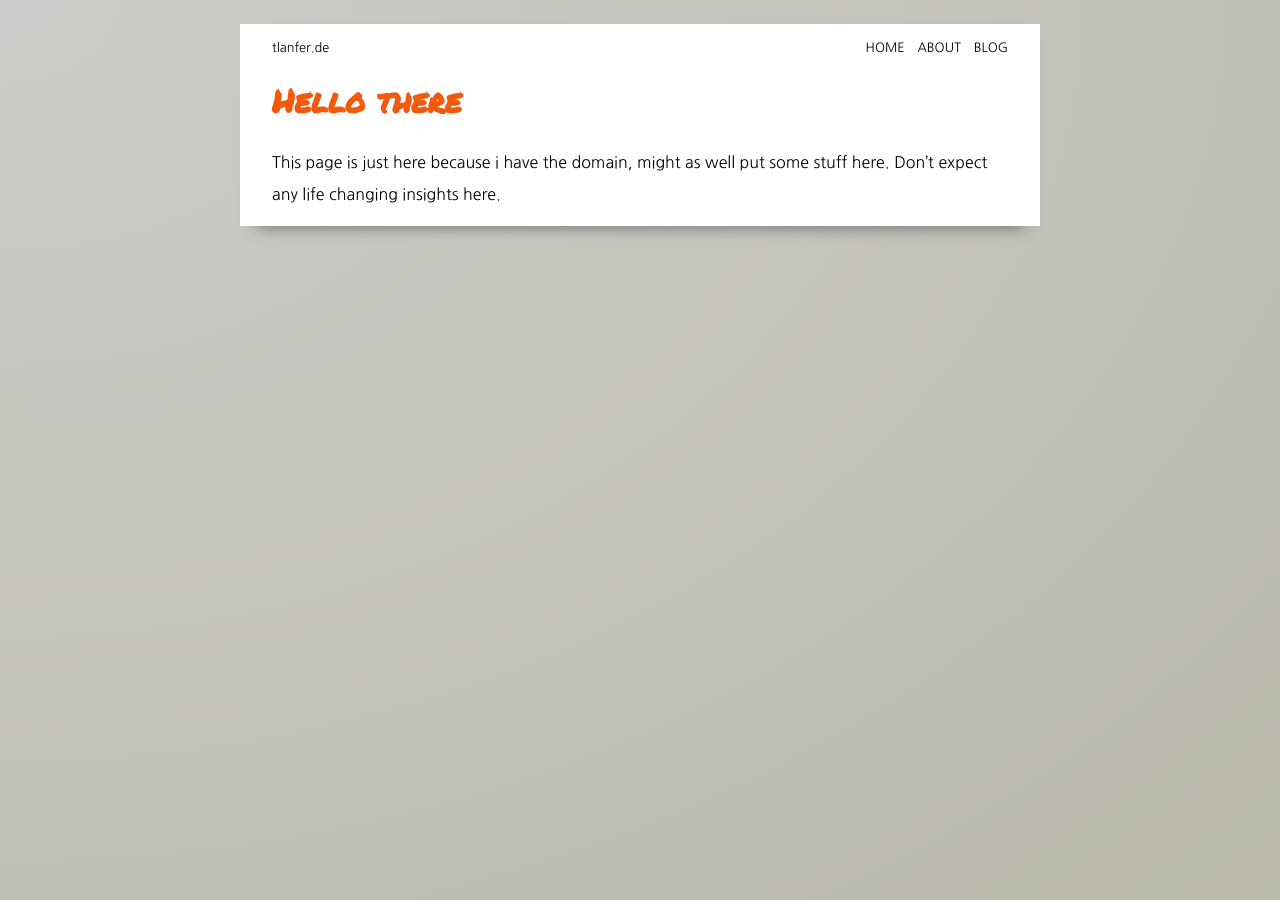
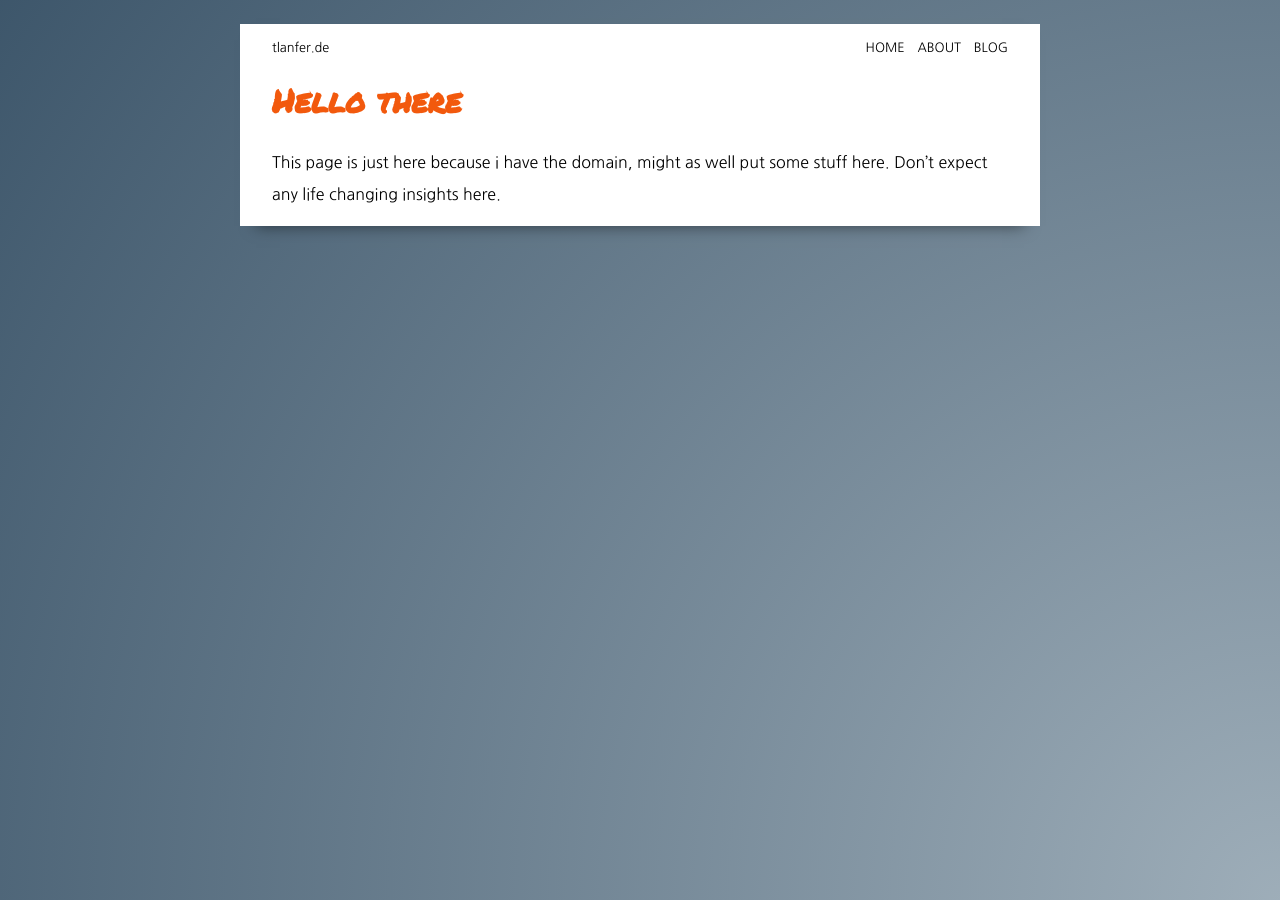
Before and after one commit to tlanfer/website, a Jekyll site: the page built from index.md, in a window 1280 px wide. Built offline with Jekyll 4.4.1, drawn with Linux system fonts in a browser that asks for light colours.

Commit message:
change background-style

```diff
--- a/_sass/main.scss
+++ b/_sass/main.scss
@@ -5,7 +5,8 @@ $accent-color: hsl(20, 90%, 50%);
 html {
   height: 100%;
   width: 100%;
-  background-image: radial-gradient(ellipse at top left, hsl(60, 0%, 80%), hsl(66, 10%, 70%));
+	background-image: radial-gradient(circle at bottom right, hsla(200, 28%, 90%, 0.6), hsl(207, 27%, 33%));
+	background-color: hsl(207, 27%, 33%);
 }
 
 body {
```
